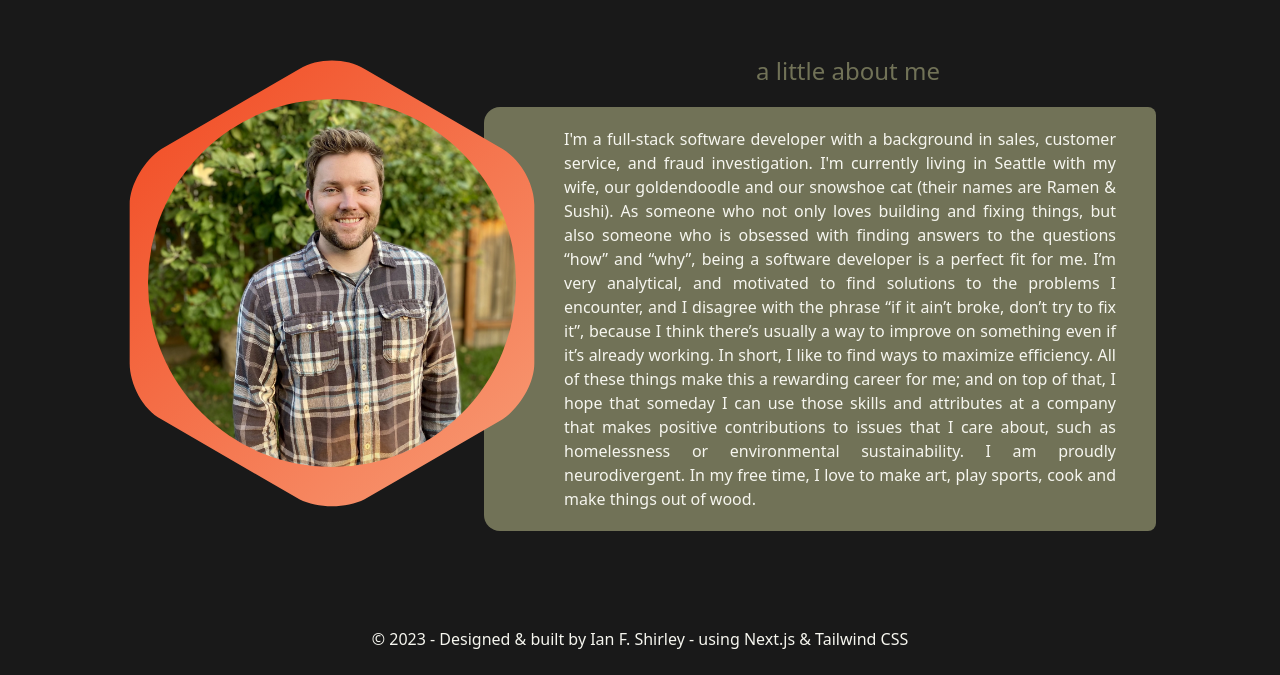
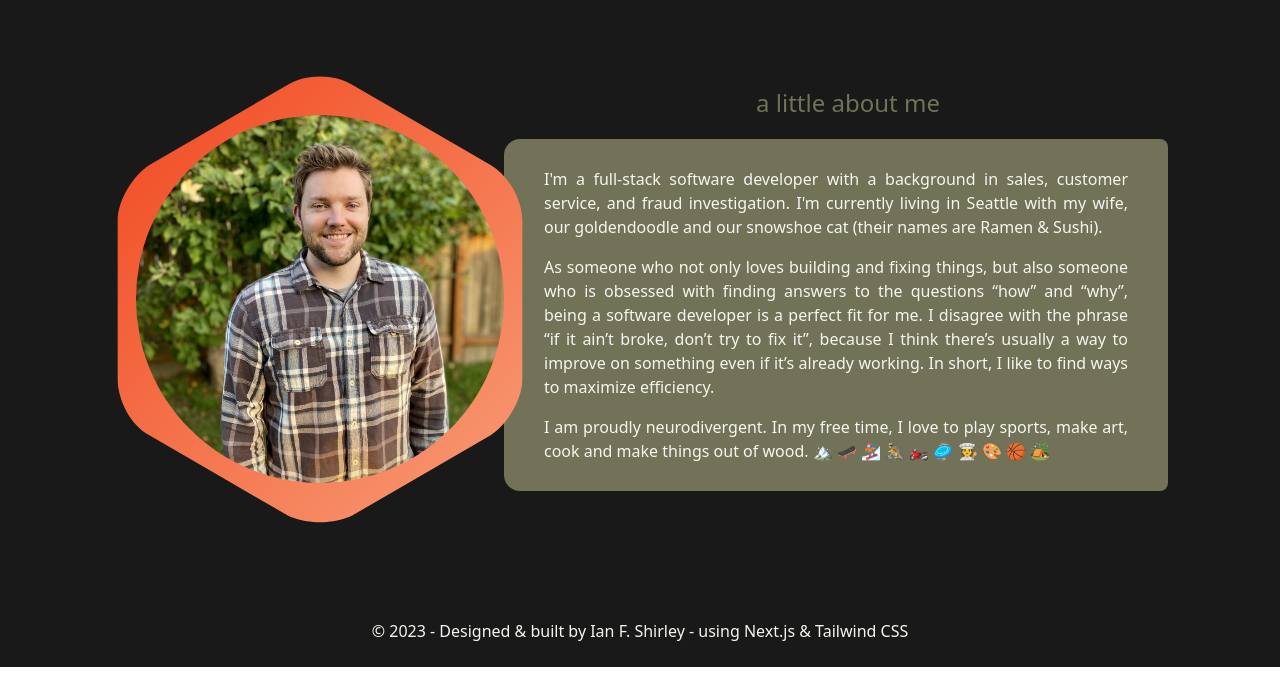
Before and after one commit to ianfshirley/Portfolio, a Next.js app: page / in a window 1280 px wide. Shown: the part 1805-2480 px from the top of the page. Built offline with nearby package versions, Linux system fonts and the light colour scheme.

Commit message:
ready to deploy!

```diff
--- a/app/components/About/About.js
+++ b/app/components/About/About.js
@@ -5,7 +5,7 @@ import profilePic from 'public/img/me.jpg'
 export default function About() {
   return (
     <div id='about' className="m-8 md:m-24 flex flex-col md:flex-row justify-center items-center">
-      <div className="mask mask-hexagon max-w-xs md:max-w-md bg-gradient-to-br from-peach-500 to-peach-300 z-10 sm:-mr-8">
+      <div className="mask mask-hexagon max-w-xs md:max-w-md bg-gradient-to-br from-peach-500 to-peach-300 z-10 sm:-mr-8 mt-10">
         <Image
           src={profilePic}
           alt='A picture of Ian'
@@ -14,9 +14,18 @@ export default function About() {
       </div>
       <div className="flex flex-col justify-center z-0">
         <h5 className="text-army text-2xl pl-5 pr-5 pb-5 sm:pt-5 text-center">a little about me</h5>
-        <p className="pl-10 sm:pl-20 mx-4 pr-10 py-5 sm:-ml-10 text-justify max-w-2xl  rounded-r-lg text-mist-50 bg-army rounded-2xl">
-          I'm a full-stack software developer with a background in sales, customer service, and fraud investigation. I'm currently living in Seattle with my wife, our goldendoodle and our snowshoe cat (their names are Ramen & Sushi). As someone who not only loves building and fixing things, but also someone who is obsessed with finding answers to the questions “how” and “why”, being a software developer is a perfect fit for me. I’m very analytical, and motivated to find solutions to the problems I encounter, and I disagree with the phrase “if it ain’t broke, don’t try to fix it”, because I think there’s usually a way to improve on something even if it’s already working. In short, I like to find ways to maximize efficiency.  All of these things make this a rewarding career for me;  and on top of that, I hope that someday I can use those skills and attributes at a company that makes positive contributions to issues that I care about, such as homelessness or environmental sustainability. I am proudly neurodivergent. In my free time, I love to make art, play sports, cook and make things out of wood.
-        </p>
+
+        <div className="px-6 sm:px-10 mx-4  py-5 sm:-ml-2 text-justify max-w-2xl  rounded-r-lg text-mist-50 bg-army rounded-2xl">
+          <p className="py-2">
+            I'm a full-stack software developer with a background in sales, customer service, and fraud investigation. I'm currently living in Seattle with my wife, our goldendoodle and our snowshoe cat (their names are Ramen & Sushi).
+          </p>
+          <p className="py-2">
+            As someone who not only loves building and fixing things, but also someone who is obsessed with finding answers to the questions “how” and “why”, being a software developer is a perfect fit for me. I disagree with the phrase “if it ain’t broke, don’t try to fix it”, because I think there’s usually a way to improve on something even if it’s already working. In short, I like to find ways to maximize efficiency.
+          </p>
+          <p className="py-2">
+            I am proudly neurodivergent. In my free time, I love to play sports, make art, cook and make things out of wood.    🏔️ 🛹 🏂 🚴 🏍️ 🥏 🧑‍🍳 🎨 🏀 🏕️
+          </p>
+        </div>
       </div>
     </div>
   )
```
